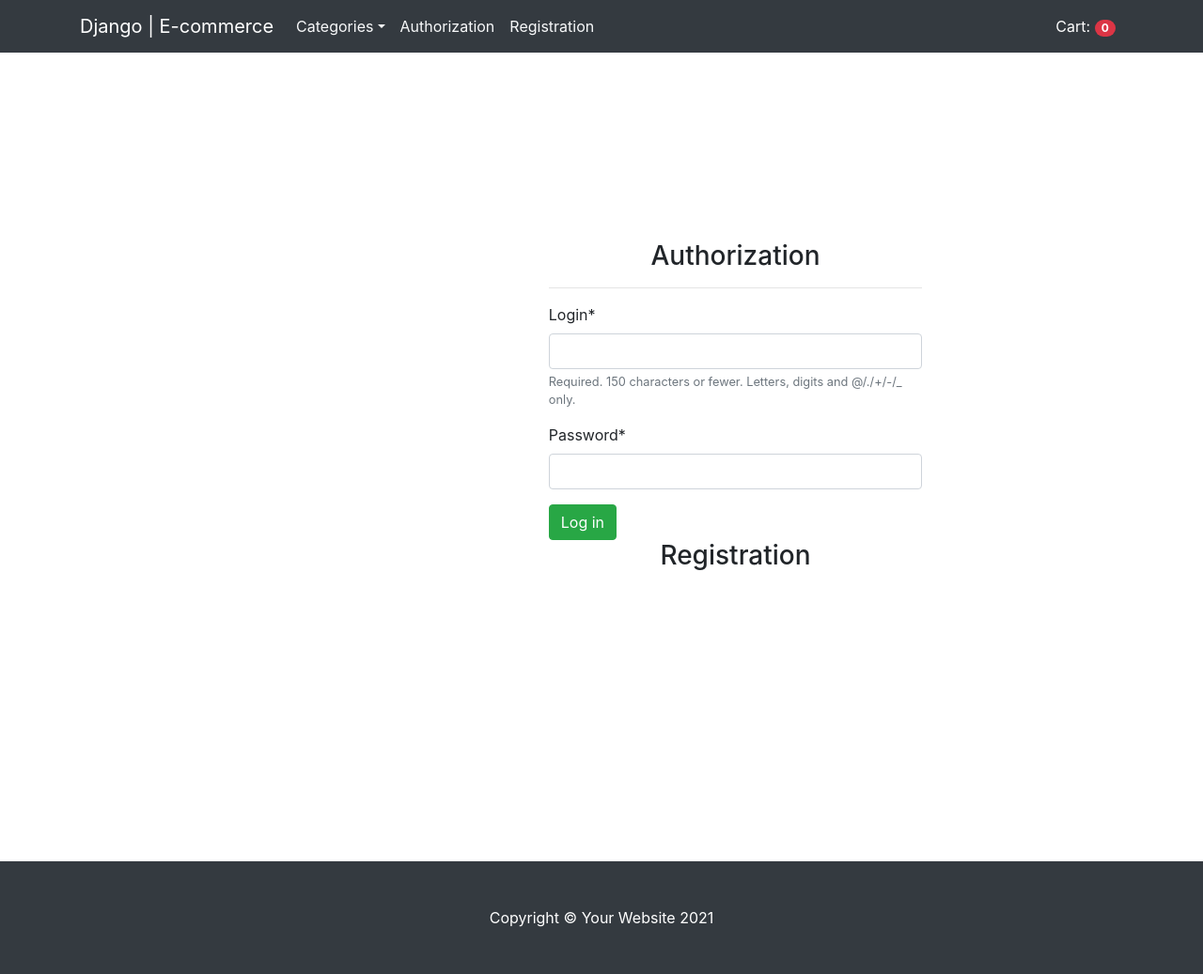
After one commit to Serhiy-Smyslov/sm-shop, a Django app: page /login/ in a window 1280 px wide. The commit adds this page. Shown: the whole page at 94% size. Run offline with Django 3.2, Linux system fonts and the light colour scheme; data comes from the database, SQL or seed files in the repository; both versions use the stored data as it was after the commit; some libraries are stand-ins or nearby versions.

Commit message:
Update navbar and add login  form

```diff
--- a/shop_project/mainapp/forms.py
+++ b/shop_project/mainapp/forms.py
@@ -1,4 +1,5 @@
 from django import forms
+from django.contrib.auth.models import User
 
 from .models import Order
 
@@ -22,3 +23,28 @@ class OrderForm(forms.ModelForm):
             'order_date',
             'comment',
         )
+
+
+class LoginForm(forms.ModelForm):
+
+    password = forms.CharField(widget=forms.PasswordInput())
+
+    def __init__(self, *args, **kwargs):
+        super().__init__(*args, **kwargs)
+        self.fields['username'].label = 'Login'
+        self.fields['password'].label = 'Password'
+
+    def clean(self):
+        username = self.cleaned_data['username']
+        password = self.cleaned_data['password']
+        if not User.objects.filter(username=username).exists():
+            raise forms.ValidationError('Not correct login!')
+        user = User.objects.filter(username=username).first()
+        if user:
+            if not user.check_password(password):
+                raise forms.ValidationError('Wrong password!')
+        return self.cleaned_data
+
+    class Meta:
+        model = User
+        fields = ('username', 'password')
--- a/shop_project/mainapp/templates/base.html
+++ b/shop_project/mainapp/templates/base.html
@@ -16,11 +16,42 @@
 <!-- Navigation-->
 <nav class="navbar navbar-expand-lg navbar-dark bg-dark">
     <div class="container">
-        <a class="navbar-brand" href="#!">Start Bootstrap</a>
+        <a class="navbar-brand" href="{% url 'home' %}">Django | E-commerce</a>
         <button class="navbar-toggler" type="button" data-toggle="collapse" data-target="#navbarResponsive"
                 aria-controls="navbarResponsive" aria-expanded="false" aria-label="Toggle navigation"><span
                 class="navbar-toggler-icon"></span></button>
         <div class="collapse navbar-collapse" id="navbarResponsive">
+            <ul class="navbar-nav">
+                <li class="nav-item dropdown">
+                    <a href="#" class="nav-link text-light dropdown-toggle" id="navbarDropdownMenuLink" role="button" data-toggle="dropdown" aria-haspopup="true" aria-expanded="false">Categories</a>
+                    <div class="dropdown-menu" aria-labelledby="navbarDropdownMenuLink">
+                        {% for category in categories %}
+                            <a class="dropdown-item" href="{{ category.get_absolute_url }}">{{category.name}}</a>
+                        {% endfor %}
+                    </div>
+                </li>
+                {% if not request.user.is_authenticated %}
+                <li>
+                    <a class="nav-link text-light" href="{% url 'login' %}">
+                        Authorization
+                    </a>
+                </li>
+                <li>
+                    <a class="nav-link text-light" href="#">
+                        Registration
+                    </a>
+                </li>
+                {% endif %}
+                <li class="nav-item">
+                    {% if request.user.is_authenticated %}
+                        <span class="navbar text text-light">
+                            Hi, <span class="badge">
+                            <a style="text-decoration: none; font-size: 14px; color: white;" href="#">{{request.user.username}}</a>
+                        </span>
+                        </span>
+                    {% endif %}
+                </li>
+            </ul>
             <ul class="navbar-nav ml-auto">
                 <li class="nav-item active">
                     <a class="nav-link" href="{% url 'cart' %}">
@@ -35,9 +66,7 @@
 <div class="container">
     <div class="row">
         <div class="col-lg-3">
-            <h1 class="my-4">Shop Name</h1>
             <div class="list-group">
-
             </div>
         </div>
         <div class="col-lg-9">
--- /dev/null
+++ b/shop_project/mainapp/templates/login.html
@@ -0,0 +1,21 @@
+{% extends 'base.html' %}
+{% load crispy_forms_tags %}
+
+{% block content %}
+
+<div class="row" style="margin-bottom: 300px; margin-top: 200px">
+    <div class="col-md-6 offset-md-3">
+        <h3 class="text-center">Authorization</h3>
+        <hr>
+        <form action="" method="POST">
+            {% csrf_token %}
+            {{ form|crispy }}
+            <input type="submit" class="btn btn-success" value="Log in">
+        </form>
+    </div>
+    <div class="col-md-6 offset-md-3">
+        <h3 class="text-center">Registration</h3>
+    </div>
+</div>
+
+{% endblock content %}
--- a/shop_project/mainapp/urls.py
+++ b/shop_project/mainapp/urls.py
@@ -11,4 +11,5 @@ urlpatterns = [
     path('add-to-cart/<str:slug>/', views.AddView.as_view(), name='add_to_cart'),
     path('delete-from-cart/<str:slug>/', views.DeleteView.as_view(), name='delete_from_cart'),
     path('change-qty/<str:slug>/', views.ChangeQTYView.as_view(), name='change_qty'),
+    path('login/', views.LoginView.as_view(), name='login'),
 ]
--- a/shop_project/mainapp/views.py
+++ b/shop_project/mainapp/views.py
@@ -1,3 +1,4 @@
+from django.contrib.auth import authenticate, login
 from django.db import transaction
 from django.contrib.contenttypes.models import ContentType
 from django.contrib import messages
@@ -7,7 +8,7 @@ from django.http import HttpResponseRedirect
 
 from .models import Product, Category, Customer, Cart, CartProduct
 from .mixins import CartMixin
-from .forms import OrderForm
+from .forms import OrderForm, LoginForm
 from .utils import recalc_cart
 
 
@@ -146,3 +147,23 @@ class MakeOrderView(CartMixin, View):
             messages.add_message(request, messages.INFO, 'Thank you for order! Manager is calling you.')
             return HttpResponseRedirect('/')
         return HttpResponseRedirect('/checkout/')
+
+
+class LoginView(CartView, View):
+
+    def get(self, request, *args, **kwargs):
+        form = LoginForm(request.POST or None)
+        categories = Category.objects.all()
+        context = {'categories': categories, 'form': form, 'cart': self.cart}
+        return render(request, 'login.html', context)
+
+    def post(self, request, *args, **kwargs):
+        form = LoginForm(request.POST or None)
+        if form.is_valid():
+            username = form.cleaned_data['username']
+            password = form.cleaned_data['password']
+            user = authenticate(username=username, password=password)
+            if user:
+                login(request, user)
+                return HttpResponseRedirect('/')
+        return render(request, 'login.html', {'form': form, 'cart': self.cart})
```
Also changed, not shown: shop_project/db.sqlite3.
